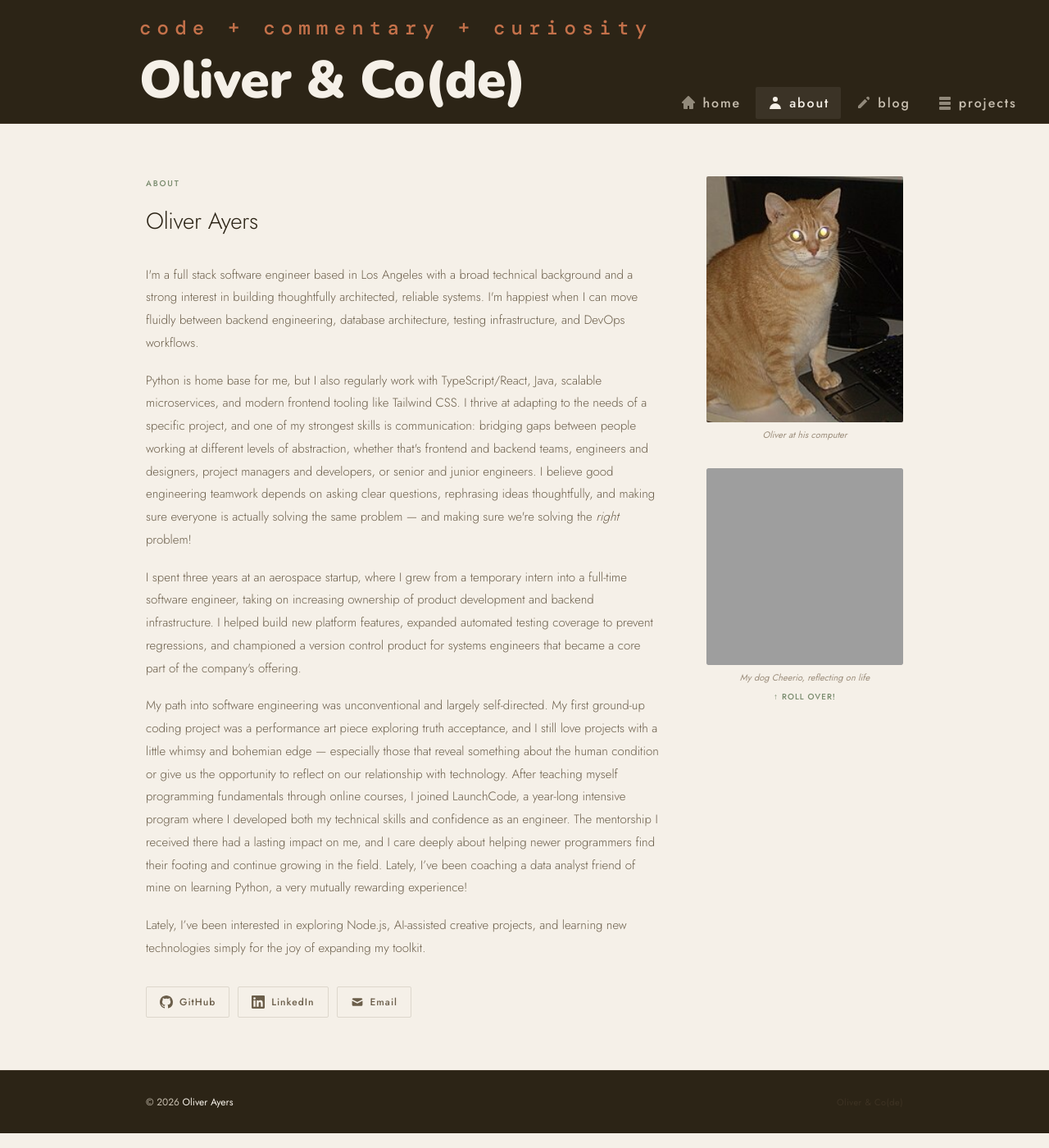
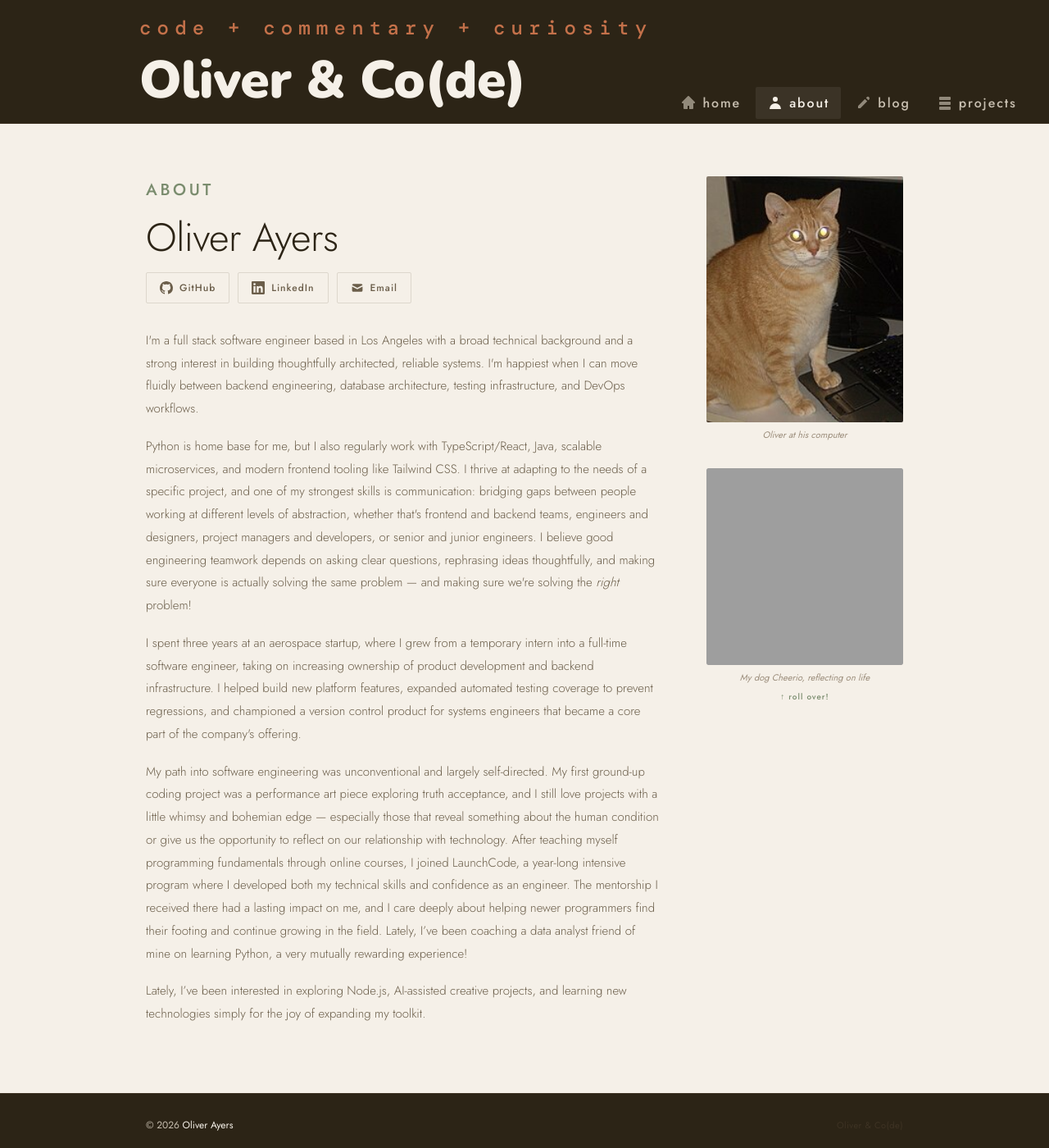
Before and after one commit to oliverandcode/oliverandcode.github.io, a Jekyll site: the page built from about/index.html, in a window 1280 px wide and 1400 px high. Shown: the whole window at 82% size. Built offline with Jekyll 4.4.1, drawn with Linux system fonts in a browser that asks for light colours; some web fonts are replaced; grey boxes are pictures that could not be loaded.

Commit message:
adjusted styles on home and about pages

```diff
--- a/_config.yml
+++ b/_config.yml
@@ -9,12 +9,14 @@
 tagline:     "code + commentary + curiosity" # 3–5 words shown in the header
 description: "A software engineer's notes on building things." # NOTE: where does this display? it's referenced in _includes/head.html
 logo: assets/img/oliverandcode-logo.png # NOTE: currently unused but might come in handy
+home_eyebrow: "Welcome"
 
 author:
   name:     "Oliver Ayers"
   github:   "https://github.com/oliverandcode"
   linkedin: "https://linkedin.com/in/oliver-ayers-090870a3"
   email:    "oliverandcode@gmail.com"
+  job_title: "Software Engineer"
 
 about_photo:
   alt_text: "An orange cat at his computer"
--- a/_sass/_about.scss
+++ b/_sass/_about.scss
@@ -116,7 +116,7 @@
   font-size: 10px;
   font-weight: 500;
   letter-spacing: .12em;
-  text-transform: uppercase;
+  text-transform: lowercase;
   color: $matcha-dark;
 }
 
@@ -133,15 +133,15 @@
   font-size: 10px;
   font-weight: 500;
   letter-spacing: .1em;
-  text-transform: uppercase;
+  text-transform: lowercase;
   color: $matcha;
   text-align: center;
 }
 
 .about-name {
-  font-size: 28px;
+  font-size: 48px;
   font-weight: 300;
   color: $ink;
-  margin-bottom: 28px;
+  margin-bottom: 1px;
   letter-spacing: -.01em;
 }
--- a/_sass/_base.scss
+++ b/_sass/_base.scss
@@ -44,7 +44,7 @@
 // ── Typography helpers ────────────────────────────────
 
 .eyebrow {
-  font-size: 10px;
+  font-size: 20px;
   font-weight: 500;
   letter-spacing: .18em;
   text-transform: uppercase;
--- a/_sass/_hero.scss
+++ b/_sass/_hero.scss
@@ -20,7 +20,7 @@
 }
 
 .hero-eyebrow {
-  font-size: 10px;
+  font-size: 20px;
   font-weight: 500;
   letter-spacing: .18em;
   text-transform: uppercase;
@@ -34,7 +34,7 @@
   line-height: 1.0;
   letter-spacing: -.02em;
   color: $ink;
-  margin-bottom: 6px;
+  margin-bottom: 28px;
 }
 
 .hero-jobtitle {
@@ -50,7 +50,6 @@
   font-weight: 300;
   line-height: 1.85;
   color: $ink-mid;
-  max-width: 440px;
   margin-bottom: 32px;
 }
 
--- a/about/index.html
+++ b/about/index.html
@@ -9,9 +9,11 @@
 
     <!-- ── Left: bio + pro links ─────────────────── -->
     <div>
-      <div class="eyebrow" style="margin-bottom:14px;">About</div>
+      <div class="eyebrow">About</div>
       <h1 class="about-name">{{ site.author.name }}</h1>
-
+      <div style="margin-bottom:32px;">
+        {% include pro-links.html %}
+      </div>
       <div class="about-body">
         <!--
           BIO — edit the paragraphs below.
@@ -82,9 +84,6 @@
         </p>
       </div>
 
-      <div style="margin-top:32px;">
-        {% include pro-links.html %}
-      </div>
     </div>
 
     <!-- ── Right: photos ─────────────────────────── -->
```
Also changed, not shown: _layouts/home.html (+5 -7 lines), about.md (deleted, +0 -22 lines).
